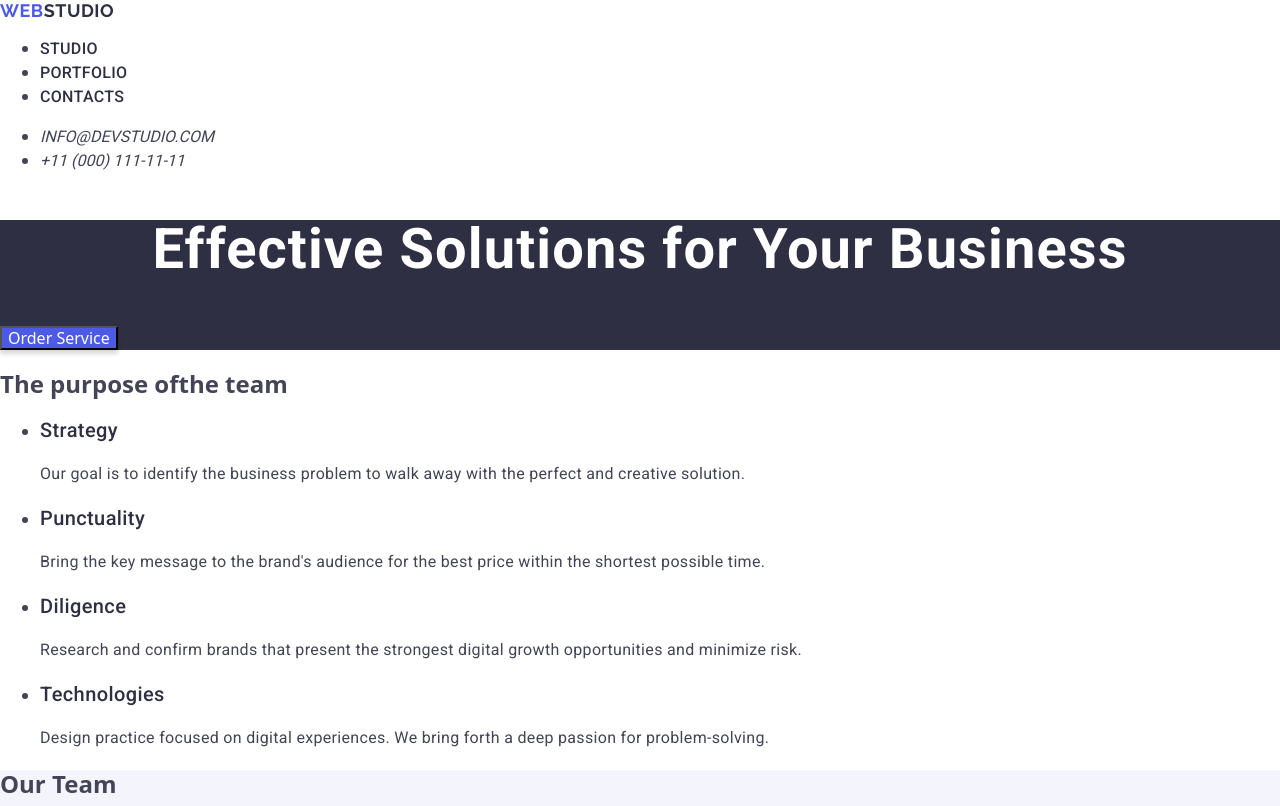
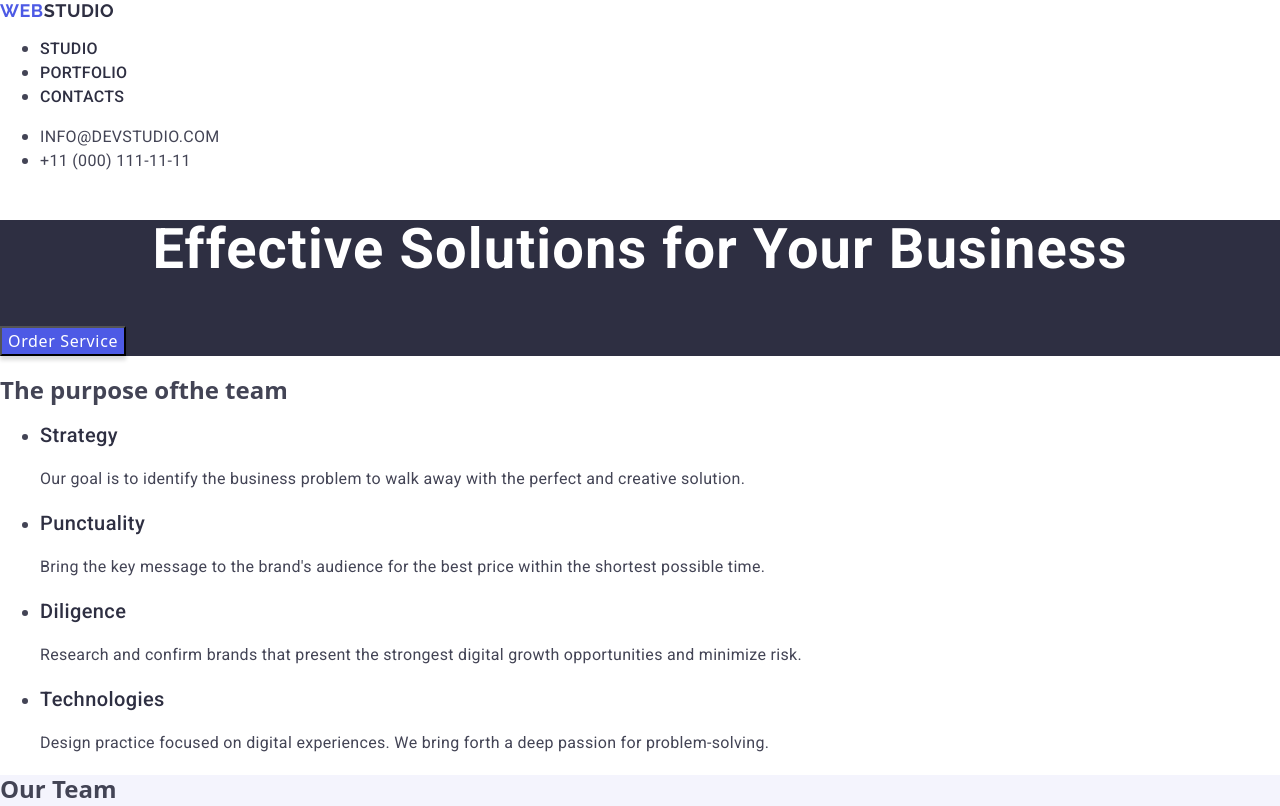
Before and after one commit to AntonSkoro10/goit-markup-hw-02, a plain HTML site: page index.html in a window 1280 px wide. Shown: the top 806 px of the page. Drawn offline with nearby package versions, Linux system fonts and the light colour scheme.

Commit message:
homework

```diff
--- a/css/style.css
+++ b/css/style.css
@@ -9,16 +9,11 @@ body {
 
 }
 
-.nav-link {
-        text-transform: uppercase;
-        font-family: 'Roboto', sans-serif;
-        font-size: 16px;
-        font-weight: 500;
-        line-height: 24px;
-        letter-spacing: 0.02em;
-        text-align: left;
-        color: #2E2F42;
+.address-link {
+    font-style: normal;
 }
+
+
 
 a {
     text-decoration: none;
@@ -45,18 +40,35 @@ a {
 
 }
 
+.header-link {
+    text-transform: uppercase;
+    font-family: 'Roboto', sans-serif;
+    font-size: 16px;
+    font-weight: 500;
+    line-height: 24px;
+    letter-spacing: 0.02em;
+    text-align: left;
+    color: #2E2F42;
+}
 
 
-
-.contact-item {
+.contact-link {
     text-decoration: none;
     text-transform: uppercase;
     font-family: 'Roboto', sans-serif;
     font-weight: 400;
     font-size: 16px;
     line-height: 1.5;
-    letter-spacing: 2%;
+    letter-spacing: 0.02em;
     color: #434455;
+}
+
+.contact-link :hover {
+    color: #404BBF;
+}
+
+.contact-link :focus {
+  color: #404BBF;
 }
 
 .hero-section {
@@ -80,10 +92,18 @@ a {
     font-family:'Roboto'sans-serif ;
     font-weight: 500;
     font-size: 16px;
-    line-height: ;
-    letter-spacing: ;
-    color: #FFF;
+    line-height: 1.5;
+    letter-spacing: 0.04em;
+    color: #FFFFFF;
     cursor: pointer;
+}
+
+.button-order :hover {
+    background-color: #404BBF;
+}
+
+.button-order :focus {
+    background-color: #404BBF;
 }
 
 .purpose {
@@ -163,7 +183,7 @@ color: #2e2f42;
 .header-portfolio {
     font-weight: 500;
     font-size: 20px;
-    line-height: 1.5;
+    line-height: 1.2;
     letter-spacing: 0.02em;
     color: #2e2f42;
 }
@@ -175,6 +195,7 @@ color: #2e2f42;
     line-height: 24px;
     letter-spacing: 0.02em;
     text-align: left;
+    color: #434455;
 }
 
 .footer-section  {
--- a/index.html
+++ b/index.html
@@ -20,23 +20,23 @@
        <a href="./index.html" class="logotype">Web<span class="logo">Studio</span></a>
        <ul>
          <li>
-           <a href=""><span class="nav-link">Studio</span></a>
-           </li>
+          <a class="header-link" href="">Studio</a>
+      </li>
          <li>
-           <a href=""> <span class="nav-link">Portfolio</span></a>
+           <a class="header-link" href="">Portfolio</a>
            </li>
           <li>
-            <a href=""> <span class="nav-link">Contacts</span></a>
+            <a class="header-link" href="">Contacts</a>
            </li>
         </ul>
       </nav>
-      <address>
+      <address class="address-link">
        <ul>
         <li>
-           <a href="mailto:info@devstudio.com"><span class="contact-item">info@devstudio.com</span></a>
+           <a class="contact-link" href="mailto:info@devstudio.com"><span class="contact-item">info@devstudio.com</span></a>
         </li>
           <li>
-            <a href="tel:+110001111111"> <span class="contact-item">+11 (000) 111-11-11</span></a>
+            <a class="contact-link" href="tel:+110001111111"> <span class="contact-item">+11 (000) 111-11-11</span></a>
           </li>
        </ul>
      </address>
```
